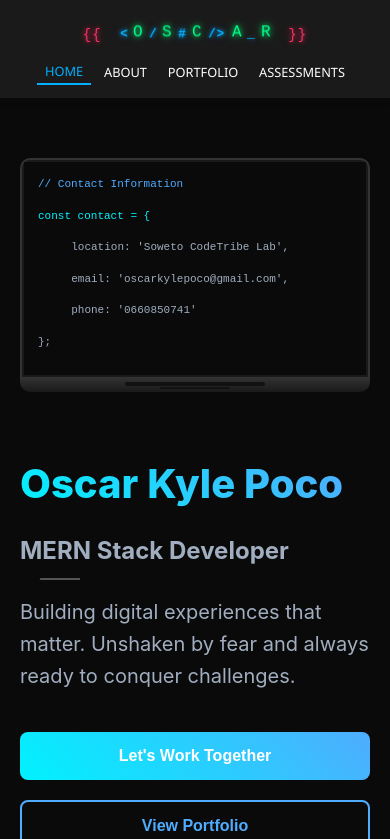
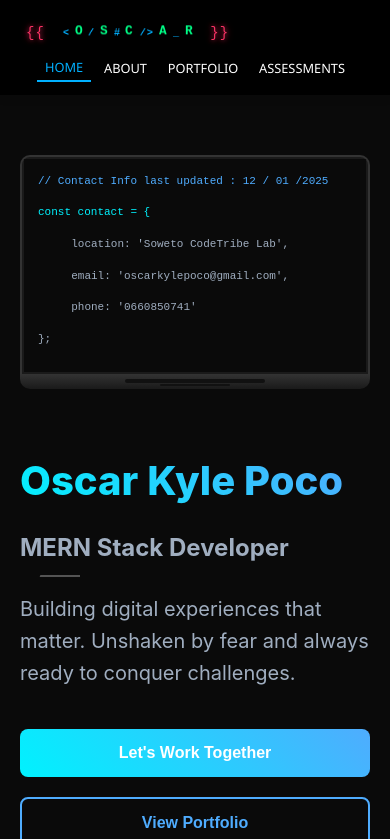
Before and after one commit to Oscarpoco/oscar-poco-mlab-portfolio, a React (Create React App) app: page / in a window 390 px wide. Shown: the top 839 px of the page. Built offline with nearby package versions, Linux system fonts and the light colour scheme.

Commit message:
I have fixed the mobile view of home screen

```diff
--- a/src/App.css
+++ b/src/App.css
@@ -104,7 +104,7 @@ body
   justify-content: space-between;
   align-items: center;
   padding: 1.5rem max(4rem, 5%);
-  background-color: #1a1a1a;
+  background-color: #000;
   color: var(--text-light);
   box-shadow: 0 2px 10px rgba(0, 0, 0, 0.1);
   position: sticky;
@@ -154,15 +154,16 @@ body
 .letter:not(.symbol)
 {
   color: var(--accent-green);
-  text-shadow: var(--glow-green);
+  /* text-shadow: var(--glow-green); */
+  font-weight: 900;
   animation: float 3s ease-in-out infinite;
 }
 
 .symbol
 {
   color: var(--accent-blue);
-  font-weight: 700;
-  text-shadow: var(--glow-blue);
+  font-weight: 900;
+  /* text-shadow: var(--glow-blue); */
   transform: scale(0.8);
 }
 
@@ -376,9 +377,15 @@ body
     flex-direction: column;
   }
 
+  .logo-container{
+    justify-content: start;
+    width: 100%;
+  }
+
   .logo {
-    font-size: 1rem;
+    font-size: .8rem;
     letter-spacing: 0.0625rem;
+    justify-content: start;
   }
 
   .bracket {
--- a/src/components/pages/Home.js
+++ b/src/components/pages/Home.js
@@ -1,14 +1,20 @@
 import React, { useEffect, useState } from 'react';
+import { individualProjects } from '../database/portfolioData';
+import { groupProjects } from '../database/portfolioData';
 
 const Home = () => {
   const [isVisible, setIsVisible] = useState(false);
+
+  const experience = 1;
+  const clients = 10;
+  const count = (individualProjects.length) + (groupProjects.length);
 
   useEffect(() => {
     setIsVisible(true);
   }, []);
 
   const contactInfo = [
-    "// Contact Information",
+    "// Contact Info last updated : 12 / 01 /2025",
     "const contact = {",
     "  location: 'Soweto CodeTribe Lab',",
     "  email: 'oscarkylepoco@gmail.com',",
@@ -51,12 +57,12 @@ const Home = () => {
 
             <div className="stats-grid">
               {[
-                { number: "3+", label: "Years Experience" },
-                { number: "50+", label: "Projects Completed" },
-                { number: "10+", label: "Happy Clients" }
+                { number: experience, label: "Years Experience" },
+                { number: count, label: "Projects Completed" },
+                { number: clients, label: "Happy Clients" }
               ].map((stat, index) => (
                 <div className="stat-card" key={index}>
-                  <span className="stat-number">{stat.number}</span>
+                  <span className="stat-number">{stat.number} +</span>
                   <span className="stat-label">{stat.label}</span>
                   <div className="card-glow"></div>
                   <div className="card-shine"></div>
@@ -102,6 +108,7 @@ const Home = () => {
           padding: 0 20px;
           position: relative;
           overflow: hidden;
+          box-sizing: border-box;
         }
 
         .hero {
```
